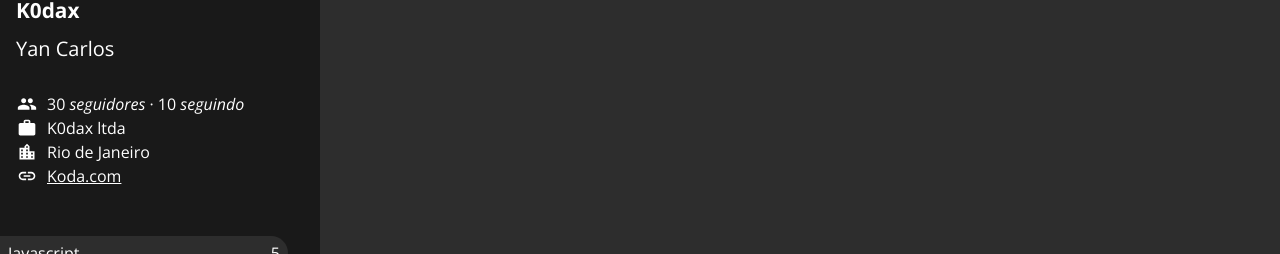
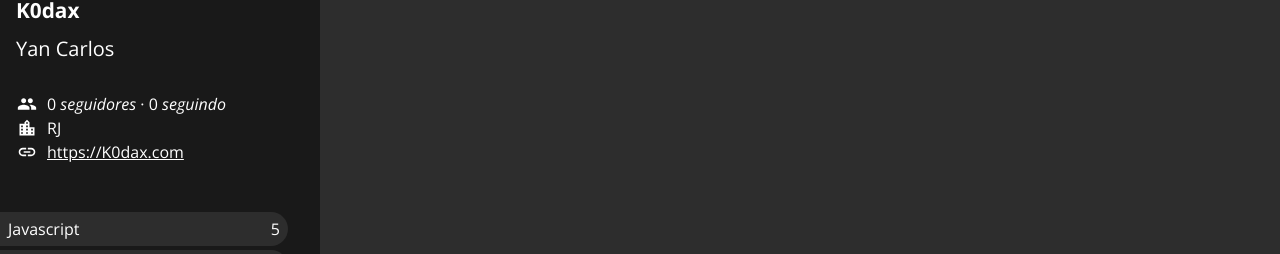
Before and after one commit to K0dax/api-github, a React (Create React App) app: page /repositories in a window 1280 px wide. Shown: the part 214-468 px from the top of the page. Built offline with nearby package versions, Linux system fonts and the light colour scheme.

Commit message:
fix profile component

```diff
--- a/src/pages/RepositoriesPage/Profile/index.js
+++ b/src/pages/RepositoriesPage/Profile/index.js
@@ -1,35 +1,59 @@
 import React from 'react';
+
+import PropTypes from 'prop-types';
 
 import { MdGroup, MdLocationCity, MdWork, MdLink } from 'react-icons/md';
 
 import { Container, Header, Avatar, Login, Name, Inner, Data } from './styles';
 
-const Profile = () => (
+const Profile = ({ user }) => (
   <Container>
     <Header>
-      <Avatar src="https://avatars.githubusercontent.com/u/78356819?v=4" />
-      <Login>K0dax</Login>
-      <Name>Yan Carlos</Name>
+      <Avatar src={user.avatar_url} />
+      <Login>{user.login}</Login>
+      <Name>{user.name}</Name>
     </Header>
     <Inner>
       <Data>
         <MdGroup size={20} />
-        30&nbsp;<i>seguidores</i>&nbsp;&middot;&nbsp;10&nbsp; <i>seguindo</i>
+        {user.followers}&nbsp;<i>seguidores</i>&nbsp;&middot;&nbsp;
+        {user.following}&nbsp; <i>seguindo</i>
       </Data>
+      {user.company && (
         <Data>
           <MdWork size={20} />
-        K0dax ltda
+          {user.company}
         </Data>
+      )}
+      {user.location && (
         <Data>
           <MdLocationCity size={20} />
-        Rio de Janeiro
+          {user.location}
         </Data>
+      )}
+      {user.blog && (
         <Data>
           <MdLink size={20} />
-        <a href="https://www.Koda.com">Koda.com</a>
+          <a href={`//${user.blog}`} target="_blank" rel="noreferrer">
+            {user.blog}
+          </a>
         </Data>
+      )}
     </Inner>
   </Container>
 );
 
+Profile.propTypes = {
+  user: PropTypes.shape({
+    login: PropTypes.string.isRequired,
+    name: PropTypes.string.isRequired,
+    avatar_url: PropTypes.string.isRequired,
+    followers: PropTypes.number.isRequired,
+    following: PropTypes.number.isRequired,
+    company: PropTypes.string,
+    blog: PropTypes.string,
+    location: PropTypes.string,
+  }).isRequired,
+};
+
 export default Profile;
--- a/src/pages/RepositoriesPage/index.js
+++ b/src/pages/RepositoriesPage/index.js
@@ -8,10 +8,22 @@
 
 import { Container, Sidebar, Main } from './styles';
 
-const RepositoriesPage = () => (
+const RepositoriesPage = () => {
+  const user = {
+    login: 'K0dax',
+    name: 'Yan Carlos',
+    avatar_url: 'https://avatars.githubusercontent.com/u/78356819?v=4',
+    followers: 0,
+    following: 0,
+    company: null,
+    blog: 'https://K0dax.com',
+    location: 'RJ',
+  };
+
+  return (
     <Container>
       <Sidebar>
-      <Profile />
+        <Profile user={user} />
         <Filter />
       </Sidebar>
       <Main>
@@ -19,5 +31,6 @@
       </Main>
     </Container>
   );
+};
 
 export default RepositoriesPage;
```
Lines whose indentation alone changed are shown as unchanged.
